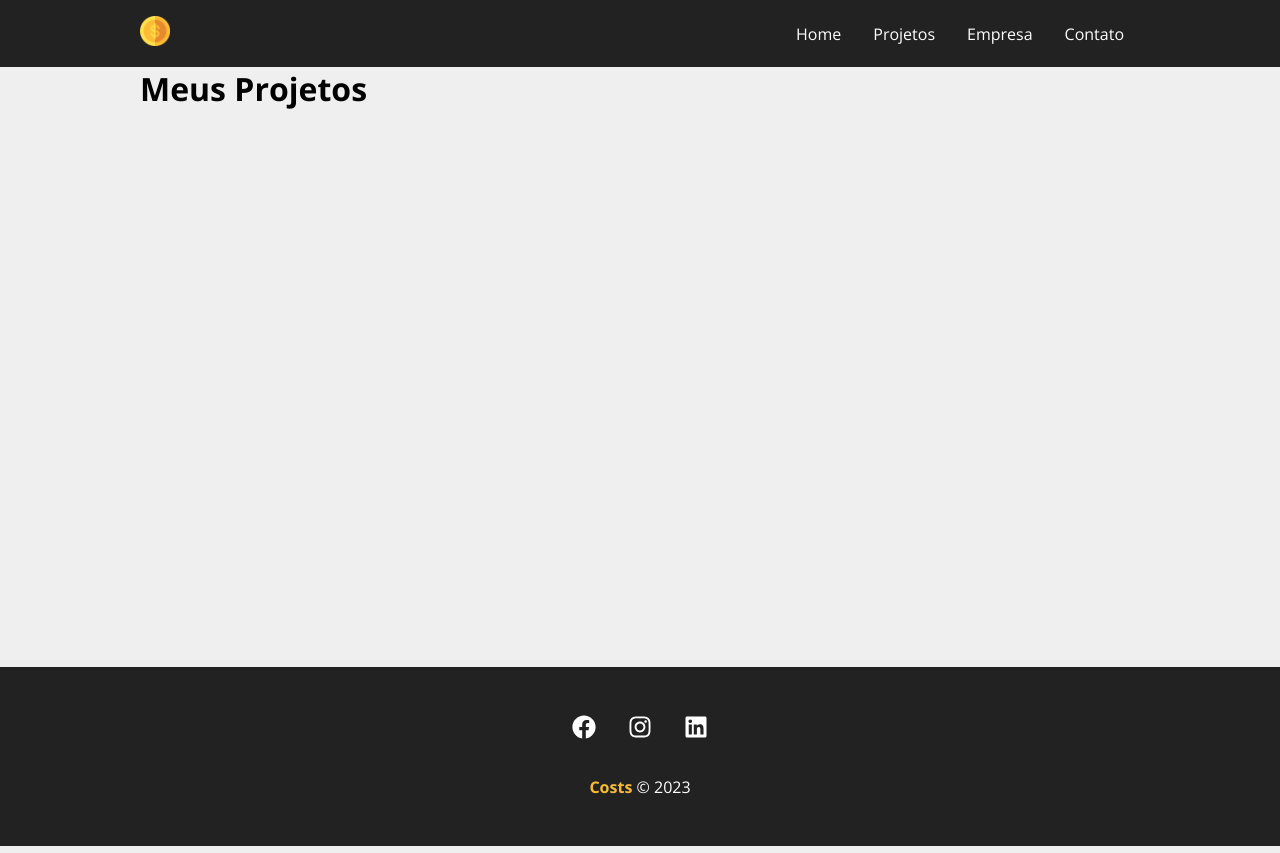
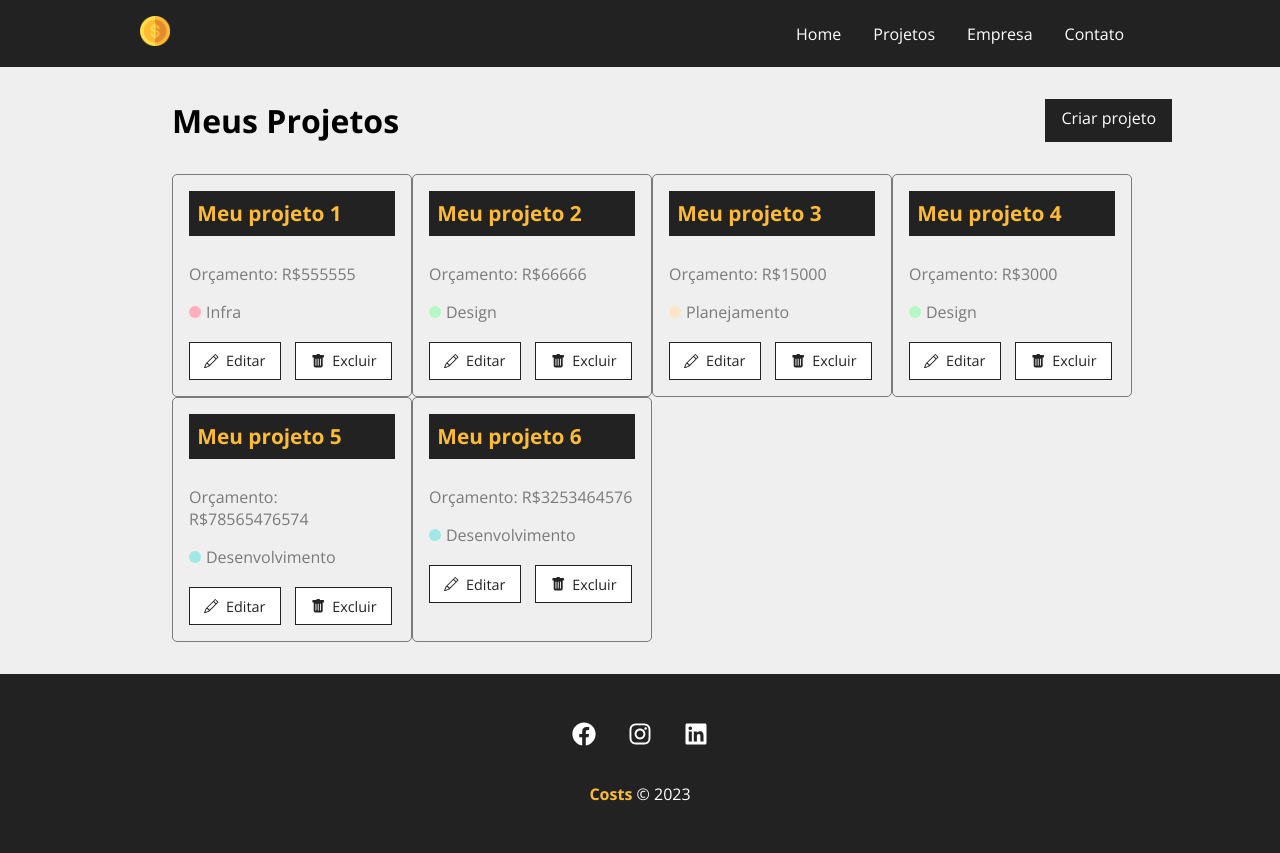
Before and after one commit to Maria-Dalila/Costs-React, a React (Create React App) app: page /projects in a window 1280 px wide. Built offline with nearby package versions, Linux system fonts and the light colour scheme; data requests are answered from the project's data file.

Commit message:
accessing database projects

```diff
--- a/db.json
+++ b/db.json
@@ -1,7 +1,7 @@
 {
   "projects": [
     {
-      "name": "teste",
+      "name": "Meu projeto 1",
       "budget": "555555",
       "category": {
         "id": "1",
@@ -12,7 +12,7 @@
       "id": 1
     },
     {
-      "name": "teste2",
+      "name": "Meu projeto 2",
       "budget": "66666",
       "category": {
         "id": "3",
@@ -34,7 +34,7 @@
       "id": 3
     },
     {
-      "name": "projeto 4",
+      "name": "Meu projeto 4",
       "budget": "3000",
       "category": {
         "id": "3",
@@ -45,7 +45,7 @@
       "id": 4
     },
     {
-      "name": "gvyugv",
+      "name": "Meu projeto 5",
       "budget": "78565476574",
       "category": {
         "id": "2",
@@ -56,7 +56,7 @@
       "id": 5
     },
     {
-      "name": "fgdfd",
+      "name": "Meu projeto 6",
       "budget": "3253464576",
       "category": {
         "id": "2",
--- a/src/components/pages/Projects.js
+++ b/src/components/pages/Projects.js
@@ -1,17 +1,54 @@
 import Message from '../layout/Message'
 import { useLocation } from 'react-router-dom'
+import { useState, useEffect } from 'react'
+import styles from './Projects.module.css'
+import Container from '../layout/Container'
+import LinkButton from '../layout/LinkButton'
+import ProjectCards from '../projects/ProjectCards'
 
 function Projects(){
+const [projects, setProjects] = useState([])
+
 const location = useLocation()
 let message = ''
 if(location.state){
     message = location.state.message
 }
 
+useEffect(() => {
+
+    fetch('http://localhost:5000/projects', {
+    method: 'GET',
+    headers:{
+        'Content-Type': 'application/json',
+    },
+    })
+    .then(resp => resp.json())
+    .then(data => {
+        console.log(data)
+        setProjects(data)
+    })
+    .catch(err => console.log(err))
+},[])
+
     return (
-        <div>
-            <h1>Meus Projetos</h1>
+        <div className={styles.project_container}>
+            <div className={styles.title_container}>
+                <h1>Meus Projetos</h1>
+
+                <LinkButton to="/newproject" text="Criar projeto"/>
+            </div>
+
             {message && <Message type="success" msg={message} />}
+            <Container customClass="start">
+                {projects.length > 0 &&
+                projects.map((project) => <ProjectCards
+                id={project.id}
+                name={project.name}
+                budget={project.budget}
+                category={project.category.name}
+                key={project.id} />)}
+            </Container>
         </div>
     )
  }
--- /dev/null
+++ b/src/components/pages/Projects.module.css
@@ -0,0 +1,9 @@
+.project_container{
+    padding: 2em;
+}
+
+.title_container{
+    display: flex;
+    justify-content: space-between;
+    margin-bottom: 2em;
+}
--- /dev/null
+++ b/src/components/projects/ProjectCards.js
@@ -0,0 +1,28 @@
+import styles from './ProjectCards.module.css'
+import { Link } from "react-router-dom";
+import {BsPencil, BsFillTrashFill} from 'react-icons/bs'
+
+function ProjectCards({id,name, budget, category, handleRemove}){
+    return(
+        <div className={styles.project_card}>
+            <h4>{name}</h4>
+            <p>
+               <span>Orçamento:</span>  R${budget}
+            </p>
+            <p className={styles.category_text}>
+                <span className={`${styles[category.toLowerCase()]}`}></span> {category}
+            </p>
+            <div className={styles.project_card_actions}>
+                <Link to="/">
+                    <BsPencil /> Editar
+                    </Link>
+                <button>
+                    <BsFillTrashFill /> Excluir
+                </button>
+            </div>
+
+        </div>
+    )
+}
+
+export default ProjectCards
--- /dev/null
+++ b/src/components/projects/ProjectCards.module.css
@@ -0,0 +1,87 @@
+.project_card{
+    padding: 1em;
+    border: 1px solid #7a7a7a;
+    border-radius: 5px;
+    width: 24%;
+    margin: 0.5;
+}
+
+.project_card h4 {
+    background-color: #222;
+    color: #ffbb33;
+    padding: 0.4em;
+    margin-bottom: 1.3em;
+    font-size: 1.3em;
+}
+
+.project_card p{
+    color: #7a7a7a;
+    margin-bottom: 1em;
+}
+
+.projec_card p span{
+    font-weight: bold;
+}
+
+.category_text{
+    display: flex;
+    align-items: center;
+}
+
+.category_text span{
+    display: block;
+    width: 12px;
+    height: 12px;
+    border-radius: 50%;
+    background-color: #ccc;
+    margin-right: 5px;
+}
+
+.category_text .infra {
+    background-color: #FFAEBC ;
+}
+
+.category_text .desenvolvimento{
+    background-color: #A0E7E5;
+}
+
+.category_text .design {
+     background-color: #B4F8C8 ;
+}
+
+.category_text .planejamento {
+    background-color: #FBE7C6;
+}
+
+.project_card_actions {
+    margin-top: 1.2em;
+    display: flex;
+    align-items: center;
+}
+
+.project_card_actions a,
+.project_card_actions button{
+    text-decoration: none;
+    border: none;
+    background-color: #fff;
+    color: #222;
+    font-size: .9em;
+    padding: .6em 1em;
+    margin-right: 1em;
+    cursor: pointer;
+    border: 1px solid #222;
+    display: flex;
+    align-items: center;
+    justify-content: center;
+    transition: 0.5s;
+}
+
+.project_card_actions svg{
+    margin-right: .5em;
+}
+
+.project_card_actions a:hover,
+.project_card_actions button:hover{
+    background-color: #222;
+    color: #ffbb33;
+}
```
